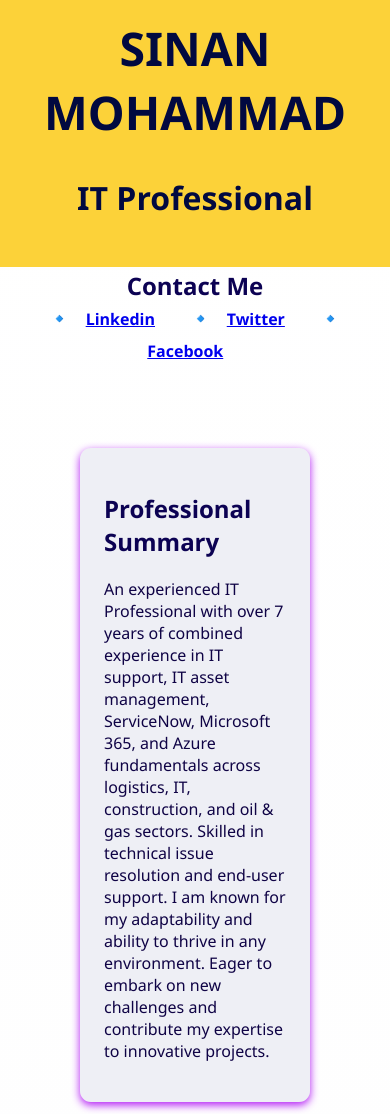
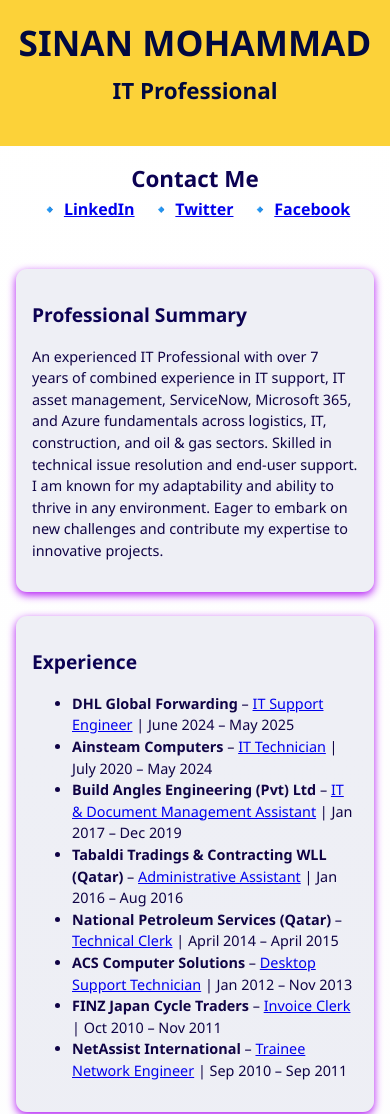
Before and after one commit to SinanDev7/portfolio, a plain HTML site: page index.html in a window 390 px wide. Shown: the top 1114 px of the page. Drawn offline with Linux system fonts and the light colour scheme.

Commit message:
Update index.html

```diff
--- a/index.html
+++ b/index.html
@@ -1,9 +1,6 @@
 <!DOCTYPE html>
 <html lang="en">
 <head>
-
-<link rel="stylesheet" href="Styles.css" />
-
   <meta charset="UTF-8" />
   <meta name="viewport" content="width=device-width, initial-scale=1.0"/>
   <title>Sinan's CV</title>
@@ -13,6 +10,7 @@
       margin: 0;
       background: linear-gradient(to bottom, #ffffff1b, #f3f3f582);
       color: #0d0144fd;
+      line-height: 1.5;
     }
 
     header {
@@ -30,14 +28,18 @@
     header p {
       font-size: 2rem;
       font-weight: 600;
+      margin-top: 0.3rem;
     }
 
     section {
-      padding: 5rem;
+      padding: 5rem 2rem;
+      max-width: 900px;
+      margin: 0 auto;
     }
 
     h2 {
       color: #0c0253;
+      margin-bottom: 1rem;
     }
 
     .section-block {
@@ -57,7 +59,6 @@
       margin: 0.3rem;
       font-size: 0.9rem;
       box-shadow: 0 3px 8px rgba(133, 17, 191, 0.71);
-
     }
 
     footer {
@@ -81,14 +82,56 @@
 
     .profile-links {
       text-align: center;
-      margin: rem 0;
+      margin: 1rem 0;
     }
 
     .profile-links h2, .profile-links h3 {
       margin: 0.1rem 0;
     }
 
+    /* Responsive styles */
 
+    @media (max-width: 768px) {
+      header h1 {
+        font-size: 2.2rem;
+      }
+
+      header p {
+        font-size: 1.4rem;
+      }
+
+      section {
+        padding: 2rem 1rem;
+      }
+
+      .section-block {
+        padding: 1rem;
+        font-size: 0.9rem;
+      }
+
+      h2 {
+        font-size: 1.2rem;
+      }
+
+      footer {
+        font-size: 0.8rem;
+      }
+
+      .profile-links h2 {
+        font-size: 1.4rem;
+      }
+
+      .profile-links h3 {
+        font-size: 1rem;
+      }
+    }
+
+    @media (min-width: 769px) {
+      /* For larger desktops - slightly increase max width */
+      section {
+        max-width: 1000px;
+      }
+    }
   </style>
 </head>
 <body>
@@ -98,20 +141,11 @@
   </header>
 
   <div class="profile-links">
-    <h2>
-      Contact Me<br/>
-    </h2>
-
+    <h2>Contact Me</h2>
     <h3>
-      🔹
-        <a href="https://www.linkedin.com/in/sinan7">Linkedin</a> &nbsp; &nbsp;
-
-      🔹
-        <a href="https://www.twitter.com/sinan3248">Twitter</a> &nbsp; &nbsp;
-
-      🔹
-        <a href="https://www.facebook.com/sinan.sms">Facebook</a> &nbsp; &nbsp;
-
+      🔹 <a href="https://www.linkedin.com/in/sinan7" target="_blank" rel="noopener noreferrer">LinkedIn</a> &nbsp;&nbsp;
+      🔹 <a href="https://www.twitter.com/sinan3248" target="_blank" rel="noopener noreferrer">Twitter</a> &nbsp;&nbsp;
+      🔹 <a href="https://www.facebook.com/sinan.sms" target="_blank" rel="noopener noreferrer">Facebook</a>
     </h3>
   </div>
 
```
